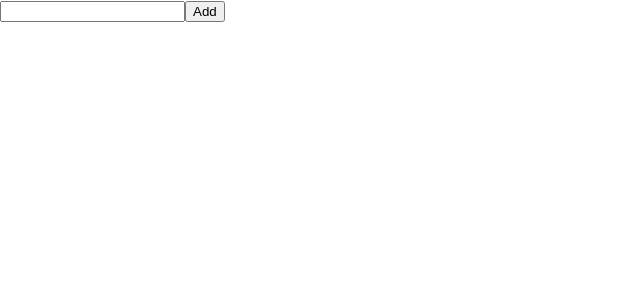
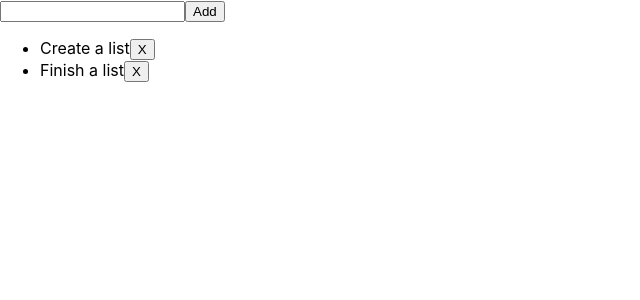
Before and after one commit to rami0r/ideal-pancake-1, a React (Create React App) app: page / in a window 1280 px wide. Shown: the top 300 px of the page, without its empty margins (0-640 px from the left). Built offline with nearby package versions, Linux system fonts and the light colour scheme; data requests are answered from the project's data file.

Commit message:
Get data from API

```diff
--- a/src/App.js
+++ b/src/App.js
@@ -1,4 +1,6 @@
 import "./App.css";
+
+import * as TodoModel from "./models/TodoModel";
 
 import React, { Component } from "react";
 
@@ -17,22 +19,41 @@ class App extends Component {
   };
 
   onClick = () => {
-    this.setState(() => ({
-      name: "",
-      list: [...this.state.list, this.state.name]
-    }));
+    TodoModel.add(this.state.name)
+      .then(this.updateList)
+      .catch( error => console.error(error));
   };
 
-  onDelete = value => () => {
+  updateList = () => {
+    TodoModel.getTodos()
+      .then(list => this.setList(list))
+      .catch(error => console.error(error));
+
     this.setState(() => ({
-      list: this.state.list.filter(item => item !== value),
-      show: false
-    }));
+      name: ""
+    }))
+  }
+
+  onDelete = id => () => {
+    TodoModel.destroy(id)
+      .then(this.updateList)
+      .catch(error => console.error(error))
   };
 
   componentDidMount() {
+    TodoModel.getTodos()
+      .then(list => this.setList(list))
+      .catch(error => console.error(error));
+
     console.log("Component did mount");
+
   }
+
+  setList = newList => {
+    this.setState(() => ({
+      list: newList
+    }));
+  };
 
   render() {
     const { name, list, show } = this.state;
@@ -49,27 +70,18 @@ class App extends Component {
   }
 }
 
-class List extends Component {
-  componentWillUnmount() {
-    console.log("Unmount");
-  }
+const List = ({ list, onDelete }) => {
 
-  render() {
-    const { list, onDelete } = this.props;
-
-    const items = list.map(value => (
-      <li key={value}>
-        {value}
-        <button type="button" onClick={onDelete(value)}>
+  const items = list.map(value => (
+    (<li key={value.id}>
+        {value.title}
+        <button type="button" onClick={onDelete(value.id)}>
           X
         </button>
-      </li>
-    ));
+    </li>)
+  ));
 
-    return (
-      <ul>{items}</ul>
-    );
-  }
-}
+  return <ul>{items}</ul>;
+};
 
 export default App;
--- a/src/models/TodoModel.js
+++ b/src/models/TodoModel.js
@@ -1,6 +1,14 @@
 import * as TodoRespository from '../repositories/TodoRespository'
 
-export const getTodos = async () => {
-  const result = await TodoRespository.get();
+export const getTodos = async () => await TodoRespository.get();
+
+export const add = async (item) => {
+  const result = await TodoRespository.add(mountItem(item));
   return result;
 }
+
+export const destroy = async (id) => {
+  return await  TodoRespository.destroy(id);
+}
+
+const mountItem = title => ({ title: title});
--- a/src/repositories/TodoRespository.js
+++ b/src/repositories/TodoRespository.js
@@ -4,3 +4,11 @@ export const get = async () => {
  const result = await axios.get('http://localhost:3001/todos');
  return result.data;
 }
+
+export const add = async (item) => {
+  return await axios.post('http://localhost:3001/todos', item);
+}
+
+export const destroy = async (id) => {
+  return await axios.delete(`http://localhost:3001/todos/${id}`)
+}
```
